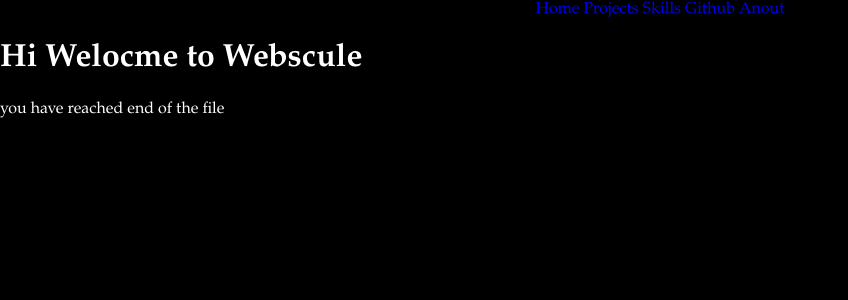
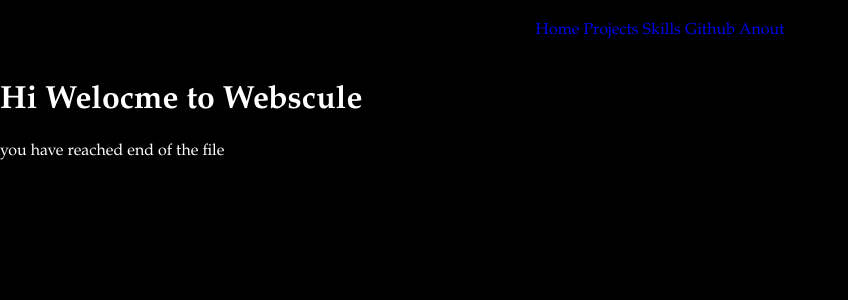
Before and after one commit to PraveenDKatti/PraveenDKatti.github.io, a Jekyll site: the page built from index.html, in a window 1280 px wide. Shown: the top 300 px of the page, without its empty margins (0-848 px from the left). Built offline with Jekyll 4.4.1, drawn with Linux system fonts in a browser that asks for light colours.

Commit message:
applied grid display to header

```diff
--- a/css/main.css
+++ b/css/main.css
@@ -12,10 +12,18 @@
 a{
   text-decoration:none;
 }
+
+header{
+  display:grid;
+}
 .nav-bar{
-  font-size: 16px;
-  color:white;
   text-align: center;
   max-height: 80px;
   list-style-type:none;
 }
+
+.nav-bar li{
+  color: white;
+  font-size: 16px;
+  padding: 5px;
+}
```
